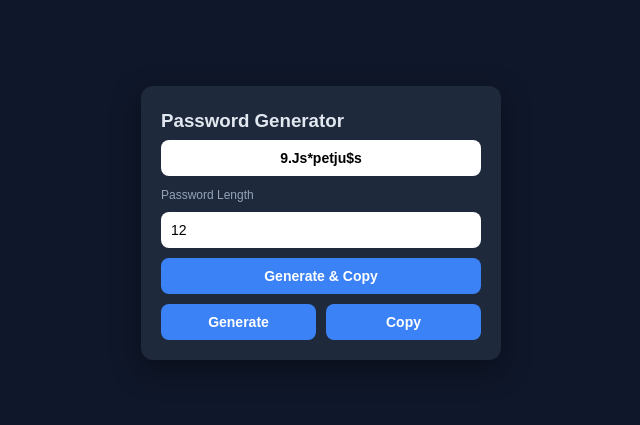
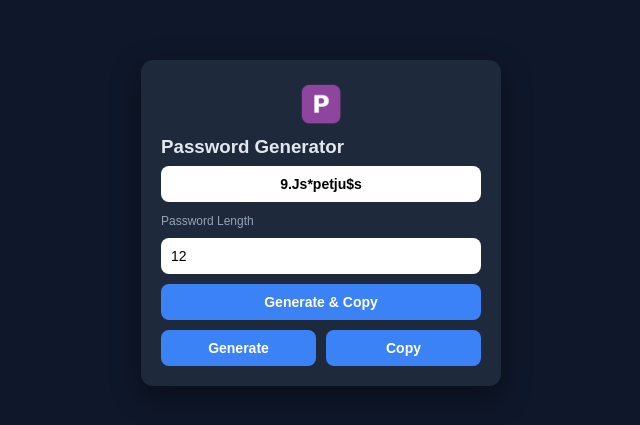
Before and after one commit to medinamars/MyPortfolio, a website: page public/PasswordGenerator/index.html in a window 1280 px wide. Shown: the part 177-602 px from the top of the page, without its empty margins (319-959 px from the left). Drawn offline with Linux system fonts and the light colour scheme.

Commit message:
Add pg-icon to Password Generator page, rename truepay-icon to pg-icon

```diff
--- a/public/PasswordGenerator/index.html
+++ b/public/PasswordGenerator/index.html
@@ -24,6 +24,12 @@
     }
   h3 {
     margin: 4px 0;
+  }
+  .icon {
+    display: block;
+    width: 48px;
+    height: 48px;
+    margin: 0 auto 8px;
   }
     input, button {
         width: 100%;
@@ -77,6 +83,7 @@
 <body>
 
 <div class="container">
+    <img src="/MyPortfolio/pg-icon.png" alt="PG" class="icon" />
     <h3>Password Generator</h3>
   <input type="text" class="output" id="output" value="Click generate..." />
     <label>Password Length</label>
```
Also changed, not shown: public/pg-icon.png (renamed from public/truepay-icon.png).
